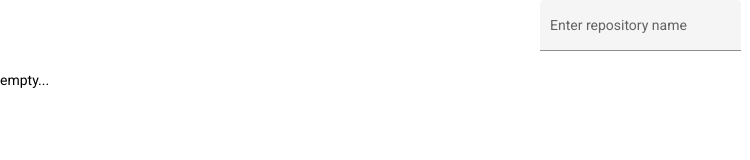
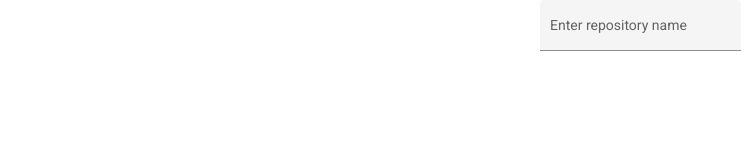
Before and after one commit to bezrukov-yuriy/pet-project-git, an Angular app: page / in a window 1280 px wide. Shown: the top 160 px of the page, without its empty margins (0-750 px from the left). Built offline with nearby package versions, Linux system fonts and the light colour scheme.

Commit message:
fix: set search text by get params

```diff
--- a/src/app/modules/github-search/github-search.module.ts
+++ b/src/app/modules/github-search/github-search.module.ts
@@ -31,6 +31,7 @@ import { SharedModule } from 'src/app/shared/shared/shared.module';
     MatDividerModule,
     MatProgressBarModule,
     MatBadgeModule,
+    MatProgressBarModule,
     SharedModule,
   ]
 })
--- a/src/app/modules/github-search/github-search/github-search.component.html
+++ b/src/app/modules/github-search/github-search/github-search.component.html
@@ -10,6 +10,8 @@
   </mat-form-field>
 </form>
 
+<mat-progress-bar mode="buffer" *ngIf="loading$ | async"></mat-progress-bar>
+
 <div class="github-search__repository-list-wrapper">
   <div class="github-search__repository-list">
     <div class="github-search__repository" *ngFor="let repository of repositoryList$ | async">
@@ -18,10 +20,8 @@
   </div>
 </div>
 
-<div class="github-search__empty-search" *ngIf="!(repositoryList$ | async)?.length">
+<div class="github-search__empty-search" *ngIf="emptyResult$ | async">
   empty...
 </div>
 
 <div class="github-search__error" *ngIf="error">{{error}}</div>
-
-<div class="github-search__loading" *ngIf="loading$ | async"></div>
--- a/src/app/modules/github-search/github-search/github-search.component.scss
+++ b/src/app/modules/github-search/github-search/github-search.component.scss
@@ -9,6 +9,11 @@
     width: 100px;
     height: 100px;
     background-color: #000;
+  }
+
+  &__empty-search {
+    text-align: center;
+    color: #f00;
   }
 
   &__repository-list-wrapper {
@@ -33,6 +38,7 @@
   0% {
     opacity: 0;
   }
+
   100% {
     opacity: 1;
     margin-left: 0;
@@ -42,6 +48,6 @@
 
 @for $i from 1 through 20 {
   .github-search__repository-list .github-search__repository:nth-child(#{$i}n) {
-      animation-delay: #{$i * 150}ms;
+    animation-delay: #{$i * 150}ms;
   }
 }
--- a/src/app/modules/github-search/github-search/github-search.component.ts
+++ b/src/app/modules/github-search/github-search/github-search.component.ts
@@ -1,7 +1,8 @@
-import { ChangeDetectionStrategy, ChangeDetectorRef, Component, OnDestroy, OnInit } from '@angular/core';
+import { HttpErrorResponse } from '@angular/common/http';
+import { ChangeDetectionStrategy, Component, OnDestroy, OnInit } from '@angular/core';
 import { FormControl, FormGroup } from '@angular/forms';
 import { ActivatedRoute, Router } from '@angular/router';
-import { catchError, filter, iif, map, merge, Observable, of, share, skip, Subject, switchMap, take, takeUntil, tap, timer } from 'rxjs';
+import { catchError, combineLatest, delay, filter, finalize, iif, map, merge, Observable, of, share, Subject, switchMap, take, takeUntil, tap, timer } from 'rxjs';
 import { Repository, RepositoryResponse } from '../github-search.model';
 import { GithubSearchService } from '../github-search.service';
 
@@ -18,6 +19,7 @@ export class GithubSearchComponent implements OnInit, OnDestroy {
   repositoryList$: Observable<Repository[]>;
   error: string;
   loading$ = new Subject<boolean>();
+  emptyResult$ = new Subject<boolean>();
   readonly searchControlName = 'search-text';
   readonly timeBeforeLoader = 1000;
 
@@ -27,11 +29,12 @@ export class GithubSearchComponent implements OnInit, OnDestroy {
     private router: Router,
     private activatedRoute: ActivatedRoute,
     private githubSearchService: GithubSearchService
-  ) {}
+  ) { }
 
   ngOnInit(): void {
     this.initForm();
     this.bindFormChanges();
+    this.setFormFromQuery();
   }
 
   ngOnDestroy(): void {
@@ -58,21 +61,20 @@ export class GithubSearchComponent implements OnInit, OnDestroy {
                 }
               })
             ),
-            this.githubSearchService.getRepositoryList(searchText),
+            this.githubSearchService.getRepositoryList(searchText)
+              .pipe(finalize(() => this.loading$.next(false))),
           )
             .pipe(
               filter(res => res !== 0),
               map(res => {
                 isRequestComplete = true;
-                this.loading$.next(false);
+                this.emptyResult$.next((<RepositoryResponse>res).total_count === 0);
                 return <RepositoryResponse>res;
               })),
           of({ items: [] })
-        )
-
-        ),
-        catchError(e => {
-          this.error = e;
+        )),
+        catchError((e: HttpErrorResponse) => {
+          this.error = e.message;
           return of({ items: [] });
         }),
         map(res => res.items),
@@ -81,15 +83,16 @@ export class GithubSearchComponent implements OnInit, OnDestroy {
   }
 
   private initForm(): void {
-
     this.form = new FormGroup({
       [this.searchControlName]: new FormControl(''),
     });
+  }
 
+  private setFormFromQuery(): void {
     this.activatedRoute.queryParams
       .pipe(
         takeUntil(this.onDestroy$),
-        skip(1),
+        delay(0), // if use async pipe in template
         take(1),
       )
       .subscribe(params => {
@@ -99,7 +102,7 @@ export class GithubSearchComponent implements OnInit, OnDestroy {
       });
   }
 
-  setQuery(searchText: string): void {
+  private setQuery(searchText: string): void {
     this.router.navigate(
       [],
       {
```
